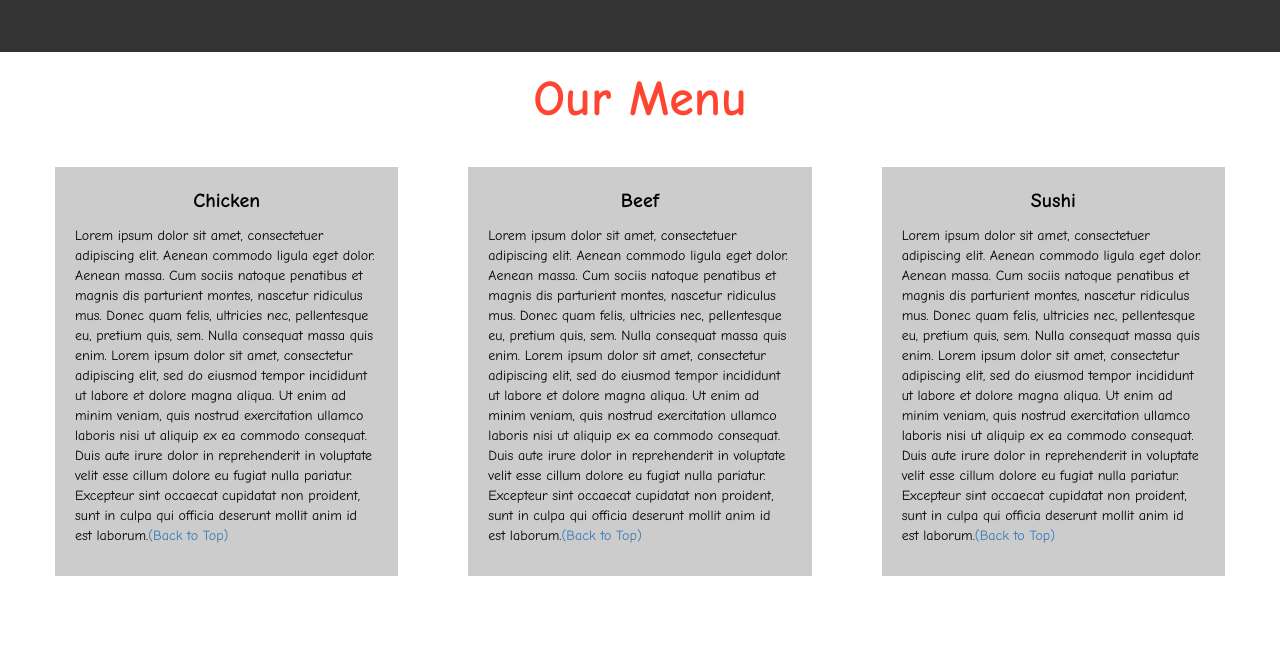
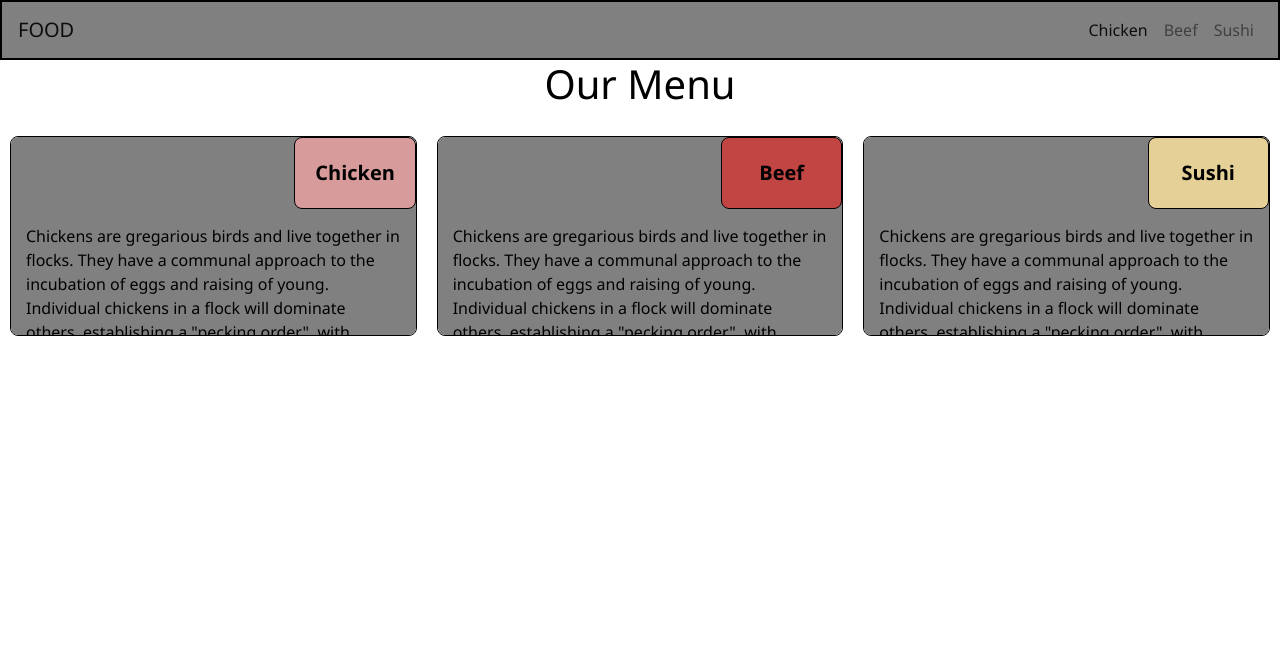
Before and after one commit to aashish22bansal/Coursera-HTML-CSS-and-Javascript-for-Web-Developers-Johns-Hopkins-University, a plain HTML site: page index.html in a window 1280 px wide. Drawn offline with nearby package versions, Linux system fonts and the light colour scheme; files that its build step writes are made by us from their sources.

Commit message:
Week 3 Assignment resubmission
Week 3 Assignment resubmission

```diff
--- a/index.html
+++ b/index.html
@@ -1,56 +1,104 @@
 <!DOCTYPE html>
+
 <html>
+
 <head>
-        <title>Module 3</title>
+    <meta charset="utf-8">
+    <meta http-equiv="X-UA-Compatible" content="IE=edge">
+    <title>Make a web page</title>
+    <meta name="description" content="">
     <meta name="viewport" content="width=device-width, initial-scale=1">
-        <link rel="stylesheet" href="https:maxcdn.bootstrapcdn.com/bootstrap/3.3.7/css/bootstrap.min.css">
-        <script src="https://ajax.googleapis.com/ajax/jquery/3.3.1/jquery.min.js"></script>
-        <script src="https://maxcdn.bootstrapcdn.com/bootstrap/3.3.7/bootstrap.min.js"></script>
+    <link rel="stylesheet" href="https://stackpath.bootstrapcdn.com/bootstrap/4.3.1/css/bootstrap.min.css"
+        integrity="sha384-ggOyR0iXCbMQv3Xipma34MD+dH/1fQ784/j6cY/iJTQUOhcWr7x9JvoRxT2MZw1T" crossorigin="anonymous">
+    <link rel="stylesheet" href="css/style.css">
+</head>
 
-        <link rel="stylesheet" type="text/css" href="style.css">
-    </head>
 <body>
-        <nav class="navbar" id="top">
-            <div class="container-fluid">
-                <div class="navbar-header">
-                    <button type="button" class="navbar-toggle" data-toggle="collapse" data-target="#myNavbar">
-                        <span class="icon-bar"></span>
-                        <span class="icon-bar"></span>
-                        <span class="icon-bar"></span>
+    <header>
+        <nav class="navbar navbar-expand-lg navbar-light" style="background-color: gray; border: 2px solid black;">
+            <a class="navbar-brand" href="#">FOOD</a>
+            <button class="navbar-toggler" style="border: black 2px solid;" type="button" data-toggle="collapse" data-target="#navbarNavAltMarkup"
+                aria-controls="navbarNavAltMarkup" aria-expanded="false" aria-label="Toggle navigation">
+                <span class="navbar-toggler-icon"></span>
             </button>
-                    <a class="navbar-brand"></a>
-                </div>
-                <div class="collapse">
-                    <ul class="nav navbar-nav visible-xs">
-                        <li><a class="menu-item" href="#">Chicken</a></li>
-                        <li><a class="menu-item" href="#">Beef</a></li>
-                        <li><a class="menu-item" href="#">Sushi</a></li>
-                    </ul>
+
+            <div class="collapse navbar-collapse justify-content-end" id="navbarNavAltMarkup">
+                <div class="nav navbar-nav" id="nav-text">
+                    <a class="nav-item nav-link active" href="#">Chicken<span class="sr-only">(current)</span></a>
+                    <a class="nav-item nav-link" href="#"> <span class="hidden-md-up">Beef</span></a>
+                    <a class="nav-item nav-link" href="#">Sushi</a>
                 </div>
             </div>
         </nav>
+    </header>
 
-        <h1 class="main-title">Our Menu</h1>
+    <h1 class="heading-title text-center">Our Menu</h1>
 
-        <div class="row">
-            <div class="col-lg-4 col-md-6 col-sm-12">
-                <div class="content-box">
-                    <p class="item-name">Chicken</p>
-                    <p>Lorem ipsum dolor sit amet, consectetuer adipiscing elit. Aenean commodo ligula eget dolor. Aenean massa. Cum sociis natoque penatibus et magnis dis parturient montes, nascetur ridiculus mus. Donec quam felis, ultricies nec, pellentesque eu, pretium quis, sem. Nulla consequat massa quis enim. Lorem ipsum dolor sit amet, consectetur adipiscing elit, sed do eiusmod tempor incididunt ut labore et dolore magna aliqua. Ut enim ad minim veniam, quis nostrud exercitation ullamco laboris nisi ut aliquip ex ea commodo consequat. Duis aute irure dolor in reprehenderit in voluptate velit esse cillum dolore eu fugiat nulla pariatur. Excepteur sint occaecat cupidatat non proident, sunt in culpa qui officia deserunt mollit anim id est laborum.<a href="#top">(Back to Top)</a></p>
+    <div class="box">
+        <div class="container item1">
+            <section>
+                <div id="chicken">
+                    <p>Chicken</p>
                 </div>
+                <p>Chickens are gregarious birds and live together in flocks. They have a communal approach to the
+                    incubation of eggs and raising of young. Individual chickens in a flock will dominate others,
+                    establishing a "pecking order", with dominant individuals having priority for food access and
+                    nesting locations. Removing hens or roosters from a flock causes a temporary disruption to this
+                    social order until a new pecking order is established. Adding hens, especially younger birds, to an
+                    existing flock can lead to fighting and injury.[19] When a rooster finds food, he may call other
+                    chickens to eat first. He does this by clucking in a high pitch as well as picking up and dropping
+                    the food. This behavior may also be observed in mother hens to call their chicks and encourage them
+                    to eat.</p>
+            </section>
         </div>
-            <div class="col-lg-4 col-md-6 col-sm-12">
-                <div class="content-box">
-                    <p class="item-name">Beef</p>
-                    <p>Lorem ipsum dolor sit amet, consectetuer adipiscing elit. Aenean commodo ligula eget dolor. Aenean massa. Cum sociis natoque penatibus et magnis dis parturient montes, nascetur ridiculus mus. Donec quam felis, ultricies nec, pellentesque eu, pretium quis, sem. Nulla consequat massa quis enim. Lorem ipsum dolor sit amet, consectetur adipiscing elit, sed do eiusmod tempor incididunt ut labore et dolore magna aliqua. Ut enim ad minim veniam, quis nostrud exercitation ullamco laboris nisi ut aliquip ex ea commodo consequat. Duis aute irure dolor in reprehenderit in voluptate velit esse cillum dolore eu fugiat nulla pariatur. Excepteur sint occaecat cupidatat non proident, sunt in culpa qui officia deserunt mollit anim id est laborum.<a href="#top">(Back to Top)</a></p>
+
+        <div class="container item2">
+            <section>
+                <div id="beef">
+                    <p>Beef</p>
                 </div>
+                <p>Chickens are gregarious birds and live together in flocks. They have a communal approach to the
+                    incubation of eggs and raising of young. Individual chickens in a flock will dominate others,
+                    establishing a "pecking order", with dominant individuals having priority for food access and
+                    nesting locations. Removing hens or roosters from a flock causes a temporary disruption to this
+                    social order until a new pecking order is established. Adding hens, especially younger birds, to an
+                    existing flock can lead to fighting and injury.[19] When a rooster finds food, he may call other
+                    chickens to eat first. He does this by clucking in a high pitch as well as picking up and dropping
+                    the food. This behavior may also be observed in mother hens to call their chicks and encourage them
+                    to eat.</p>
+            </section>
         </div>
-            <div class="col-lg-4 col-md-6 col-sm-12">
-                <div class="content-box">
-                    <p class="item-name">Sushi</p>
-                    <p>Lorem ipsum dolor sit amet, consectetuer adipiscing elit. Aenean commodo ligula eget dolor. Aenean massa. Cum sociis natoque penatibus et magnis dis parturient montes, nascetur ridiculus mus. Donec quam felis, ultricies nec, pellentesque eu, pretium quis, sem. Nulla consequat massa quis enim. Lorem ipsum dolor sit amet, consectetur adipiscing elit, sed do eiusmod tempor incididunt ut labore et dolore magna aliqua. Ut enim ad minim veniam, quis nostrud exercitation ullamco laboris nisi ut aliquip ex ea commodo consequat. Duis aute irure dolor in reprehenderit in voluptate velit esse cillum dolore eu fugiat nulla pariatur. Excepteur sint occaecat cupidatat non proident, sunt in culpa qui officia deserunt mollit anim id est laborum.<a href="#top">(Back to Top)</a></p>
+
+        <div class="container item3">
+            <section>
+                <div id="sushi">
+                    <p>Sushi</p>
                 </div>
+                <p>Chickens are gregarious birds and live together in flocks. They have a communal approach to the
+                    incubation of eggs and raising of young. Individual chickens in a flock will dominate others,
+                    establishing a "pecking order", with dominant individuals having priority for food access and
+                    nesting locations. Removing hens or roosters from a flock causes a temporary disruption to this
+                    social order until a new pecking order is established. Adding hens, especially younger birds, to an
+                    existing flock can lead to fighting and injury.[19] When a rooster finds food, he may call other
+                    chickens to eat first. He does this by clucking in a high pitch as well as picking up and dropping
+                    the food. This behavior may also be observed in mother hens to call their chicks and encourage them
+                    to eat.</p>
+            </section>
         </div>
+
     </div>
+
+
+
+    <script src="https://code.jquery.com/jquery-3.3.1.slim.min.js"
+        integrity="sha384-q8i/X+965DzO0rT7abK41JStQIAqVgRVzpbzo5smXKp4YfRvH+8abtTE1Pi6jizo" crossorigin="anonymous">
+    </script>
+    <script src="https://cdnjs.cloudflare.com/ajax/libs/popper.js/1.14.7/umd/popper.min.js"
+        integrity="sha384-UO2eT0CpHqdSJQ6hJty5KVphtPhzWj9WO1clHTMGa3JDZwrnQq4sF86dIHNDz0W1" crossorigin="anonymous">
+    </script>
+    <script src="https://stackpath.bootstrapcdn.com/bootstrap/4.3.1/js/bootstrap.min.js"
+        integrity="sha384-JjSmVgyd0p3pXB1rRibZUAYoIIy6OrQ6VrjIEaFf/nJGzIxFDsf4x0xIM+B07jRM" crossorigin="anonymous">
+    </script>
 </body>
+
 </html>
--- a/style.css
+++ b/style.css
@@ -1,91 +1,154 @@
-.container-fluid{
-    margin: 0;
-    padding: 0;
+* {
+    box-sizing: border-box;
 }
 
-.navbar{
-    border-radius: 0px;
-    background-color: rgba(0,0,0,0.8);
+body {
+    font-family: 'Segoe UI', Tahoma, Geneva, Verdana, sans-serif;
 }
 
-.navbar-brand{
-    font-size: 35px;
-    color: white;
-    padding-left: 25px;
+.heading-title {
+    color: black;
+    /* text-align: center; */
 }
 
-.navbar-brand:hover{
-    color: white;
+.container {
+    border: none;
+	margin-left: auto;
+	margin-right: auto;
+	margin-top: 10px;
+	margin-bottom: 10px;
+	padding: 10px;
 }
 
-.nav{
-    margin: 0;
-    padding: 0;
+section {
+    border:	1px solid black;
+    background-color: gray;
+    border-radius: 0.5rem;
+	width: 100%;
+	height: 200px;
+	color: black;
+	position: relative;
+    overflow: auto;
 }
 
-.navbar-nav{
-    font-size: 25px;
+#chicken {
+    border: 1px solid black;
+    border-radius: 0.5rem;
 	text-align: center;
-    margin: 0;
-    padding: 0;
+    width: 30%;
+	margin-left: 70%;
+	font-weight: bold;
+	font-size: 125%;
+	margin-bottom: 0;
+	margin-top: 0;
+	padding: 5px;
+	background-color: hsl(1, 42%, 72%);
 }
 
-.navbar-toggle{
-    border: 2px solid white;
-    margin-right: 25px;
+#beef {
+    border: 1px solid black;
+    border-radius: 0.5rem;
+	text-align: center;
+    width: 30%;
+	margin-left: 70%;
+	font-weight: bold;
+	font-size: 125%;
+	margin-bottom: 0;
+	margin-top: 0;
+	padding: 5px;
+	background-color: #C14643;
 }
 
-.icon-bar{
-    background-color: white;
+#sushi {
+    border: 1px solid black;
+    border-radius: 0.5rem;
+	text-align: center;
+    width: 30%;
+	margin-left: 70%;
+	font-weight: bold;
+	font-size: 125%;
+	margin-bottom: 0;
+	margin-top: 0;
+	padding: 5px;
+	background-color: #E5D198;
 }
 
-.main-title{
-    margin-bottom: 15px;
-    text-align: center;
-    color: #FF4532;
-    font-size: 50px;
-    font-family: "Comic Sans MS", cursive, sans-serif;
-    font-weight: bold;
+p {
+    padding: 15px;
+    margin: 0;
 }
 
-li{
-    box-sizing: border-box;
-    width: 100%;
+/* Desktop view */
+@media(min-width: 992px) {
+    .box {
+        display: grid;
+        grid-template-columns: repeat(3, 1fr);
+        grid-template-rows: 1fr;
+        grid-auto-flow: row;
     }
 
-.menu-item{
-    padding: 0;
-    margin: 0;
-    width: 100%;
-    background-color: white;
-    border-bottom: 1px solid black;
-    color: black;
-    display: block;
+    .item1 {
+        grid-column: 1;
+        grid-row: 1;
     }
 
-.menu-item:hover{
-    background-color: rgba(0,0,0,0.9);
-    color: rgba(0,0,0,0.4);
+    .item3 {
+        grid-column: 3;
+        grid-row: 1;
+    }
 }
 
-.row{
-    margin: 20px;
+/* Tablet view */
+@media(min-width: 768px) and (max-width: 991px) {
+    .box {
+        display: grid;
+        grid-template-columns: repeat(2, 1fr);
+        grid-template-rows: repeat(2, 1fr);
+        grid-auto-flow: row;
     }
 
-.content-box{
-    margin: 20px;
-    width: auto;
-    height: auto;
-    color: black;
-    background-color: rgba(0,0,0,0.2);
-    font-family: "Comic Sans MS", cursive, sans-serif;
-    padding: 20px;
+    .item1 {
+        grid-column: 1 / 2;
+        grid-row: 1 / 2;
     }
 
-.item-name{
-    text-align: center;
-    font-size: 20px;
-    font-weight: bold;
+    .item2 {
+        grid-column: 2 / 3;
+        grid-row: 1 / 2;
     }
 
-#top{}
+    .item3 {
+        grid-column: 1 / 3;
+        grid-row: 2 / 3;
+    }
+
+}
+
+/* Mobile view */
+@media (max-width: 768px) {
+    .box {
+        display: grid;
+        grid-template-columns: 1fr;
+        grid-template-rows: repeat(3, 1fr);
+        grid-auto-flow: column;
+    }
+
+    .item1 {
+        grid-column: 1;
+        grid-row: 1 / 2;
+    }
+
+    .item2 {
+        grid-column: 1;
+        grid-row: 2 / 3;
+    }
+
+    .item3 {
+        grid-column: 1;
+        grid-row: 3 / 4;
+    }
+}
+
+#nav-text a {
+    text-align: center;
+}
```
Lines whose indentation alone changed are shown as unchanged.
